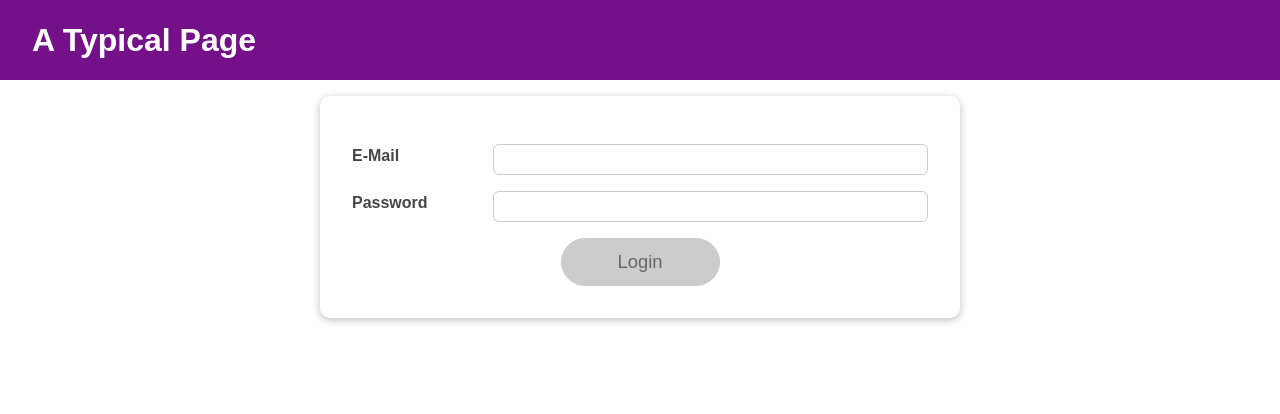
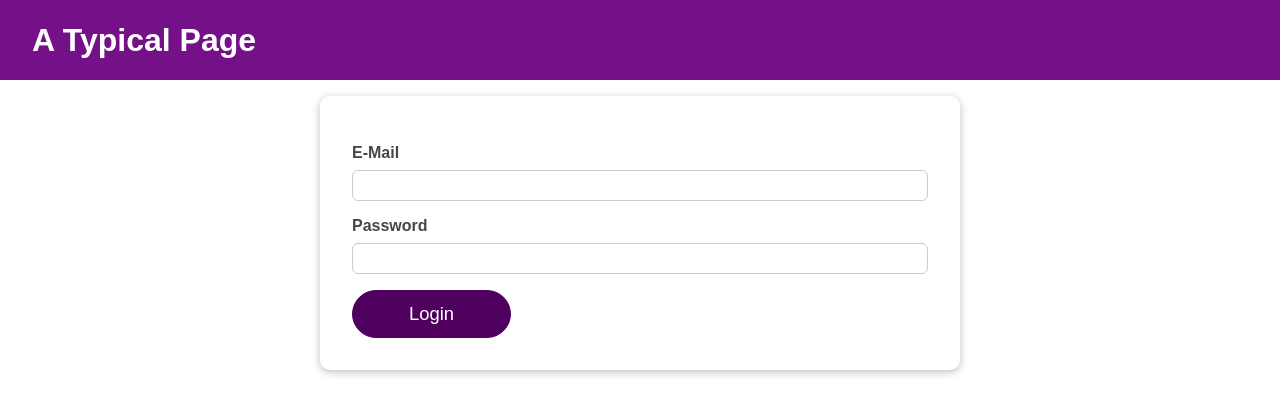
Before and after one commit to Masahiro-Kaga/react-try-code, a React (Create React App) app: page / in a window 1280 px wide. Shown: the top 414 px of the page. Built offline with nearby package versions, Linux system fonts and the light colour scheme.

Commit message:
127_refactoring (create new Input UI component)

```diff
--- a/src/components/Login/Login.js
+++ b/src/components/Login/Login.js
@@ -1,28 +1,29 @@
-import React, { useState, useEffect, useReducer, useContext } from 'react';
+import React, { useState, useEffect, useReducer, useContext } from "react";
 
-import Card from '../UI/Card/Card';
-import classes from './Login.module.css';
-import Button from '../UI/Button/Button';
-import AuthContext from '../../store/auth-context';
+import Card from "../UI/Card/Card";
+import classes from "./Login.module.css";
+import Button from "../UI/Button/Button";
+import AuthContext from "../../store/auth-context";
+import Input from "../UI/Input/Input";
 
 const emailReducer = (state, action) => {
-  if (action.type === 'USER_INPUT') {
-    return { value: action.val, isValid: action.val.includes('@') };
+  if (action.type === "USER_INPUT") {
+    return { value: action.val, isValid: action.val.includes("@") };
   }
-  if (action.type === 'INPUT_BLUR') {
-    return { value: state.value, isValid: state.value.includes('@') };
+  if (action.type === "INPUT_BLUR") {
+    return { value: state.value, isValid: state.value.includes("@") };
   }
-  return { value: '', isValid: false };
+  return { value: "", isValid: false };
 };
 
 const passwordReducer = (state, action) => {
-  if (action.type === 'USER_INPUT') {
+  if (action.type === "USER_INPUT") {
     return { value: action.val, isValid: action.val.trim().length > 6 };
   }
-  if (action.type === 'INPUT_BLUR') {
+  if (action.type === "INPUT_BLUR") {
     return { value: state.value, isValid: state.value.trim().length > 6 };
   }
-  return { value: '', isValid: false };
+  return { value: "", isValid: false };
 };
 
 const Login = (props) => {
@@ -33,21 +34,21 @@
   const [formIsValid, setFormIsValid] = useState(false);
 
   const [emailState, dispatchEmail] = useReducer(emailReducer, {
-    value: '',
+    value: "",
     isValid: null,
   });
   const [passwordState, dispatchPassword] = useReducer(passwordReducer, {
-    value: '',
+    value: "",
     isValid: null,
   });
 
   const authCtx = useContext(AuthContext);
 
   useEffect(() => {
-    console.log('EFFECT RUNNING');
+    console.log("EFFECT RUNNING");
 
     return () => {
-      console.log('EFFECT CLEANUP');
+      console.log("EFFECT CLEANUP");
     };
   }, []);
 
@@ -56,18 +57,18 @@
 
   useEffect(() => {
     const identifier = setTimeout(() => {
-      console.log('Checking form validity!');
+      console.log("Checking form validity!");
       setFormIsValid(emailIsValid && passwordIsValid);
     }, 500);
 
     return () => {
-      console.log('CLEANUP');
+      console.log("CLEANUP");
       clearTimeout(identifier);
     };
   }, [emailIsValid, passwordIsValid]);
 
   const emailChangeHandler = (event) => {
-    dispatchEmail({ type: 'USER_INPUT', val: event.target.value });
+    dispatchEmail({ type: "USER_INPUT", val: event.target.value });
 
     // setFormIsValid(
     //   event.target.value.includes('@') && passwordState.isValid
@@ -75,17 +76,17 @@
   };
 
   const passwordChangeHandler = (event) => {
-    dispatchPassword({ type: 'USER_INPUT', val: event.target.value });
+    dispatchPassword({ type: "USER_INPUT", val: event.target.value });
 
     // setFormIsValid(emailState.isValid && event.target.value.trim().length > 6);
   };
 
   const validateEmailHandler = () => {
-    dispatchEmail({ type: 'INPUT_BLUR' });
+    dispatchEmail({ type: "INPUT_BLUR" });
   };
 
   const validatePasswordHandler = () => {
-    dispatchPassword({ type: 'INPUT_BLUR' });
+    dispatchPassword({ type: "INPUT_BLUR" });
   };
 
   const submitHandler = (event) => {
@@ -96,36 +97,26 @@
   return (
     <Card className={classes.login}>
       <form onSubmit={submitHandler}>
-        <div
-          className={`${classes.control} ${
-            emailState.isValid === false ? classes.invalid : ''
-          }`}
-        >
-          <label htmlFor="email">E-Mail</label>
-          <input
+        <Input
+          id="email"
+          label="E-Mail"
           type="email"
-            id="email"
+          isValid={emailIsValid}
           value={emailState.value}
           onChange={emailChangeHandler}
           onBlur={validateEmailHandler}
         />
-        </div>
-        <div
-          className={`${classes.control} ${
-            passwordState.isValid === false ? classes.invalid : ''
-          }`}
-        >
-          <label htmlFor="password">Password</label>
-          <input
+        <Input
+          id="password"
+          label="Password"
           type="password"
-            id="password"
+          isValid={passwordIsValid}
           value={passwordState.value}
           onChange={passwordChangeHandler}
           onBlur={validatePasswordHandler}
         />
-        </div>
         <div className={classes.actions}>
-          <Button type="submit" className={classes.btn} disabled={!formIsValid}>
+          <Button type="submit" className={classes.btn}>
             Login
           </Button>
         </div>
--- a/src/components/Login/Login.module.css
+++ b/src/components/Login/Login.module.css
@@ -3,48 +3,6 @@
   max-width: 40rem;
   margin: 2rem auto;
   padding: 2rem;
-}
-
-.control {
-  margin: 1rem 0;
-  display: flex;
-  align-items: stretch;
-  flex-direction: column;
-}
-
-.control label,
-.control input {
-  display: block;
-}
-
-.control label {
-  font-weight: bold;
-  flex: 1;
-  color: #464646;
-  margin-bottom: 0.5rem;
-}
-
-.control input {
-  flex: 3;
-  font: inherit;
-  padding: 0.35rem 0.35rem;
-  border-radius: 6px;
-  border: 1px solid #ccc;
-}
-
-.control input:focus {
-  outline: none;
-  border-color: #4f005f;
-  background: #f6dbfc;
-}
-
-.control.invalid input {
-  border-color: red;
-  background: #fbdada;
-}
-
-.actions {
-  text-align: center;
 }
 
 @media (min-width: 768px) {
--- /dev/null
+++ b/src/components/UI/Input/Input.js
@@ -0,0 +1,24 @@
+import React from "react";
+
+import classes from "./Input.module.css";
+
+const Input = (props) => {
+  return (
+    <div
+      className={`${classes.control} ${
+        props.isValid === false ? classes.invalid : ""
+      }`}
+    >
+      <label htmlFor={props.id}>{props.label}</label>
+      <input
+        type={props.type}
+        id={props.id}
+        value={props.value}
+        onChange={props.onChange}
+        onBlur={props.onBlur}
+      />
+    </div>
+  );
+};
+
+export default Input;
--- /dev/null
+++ b/src/components/UI/Input/Input.module.css
@@ -0,0 +1,41 @@
+.control {
+    margin: 1rem 0;
+    display: flex;
+    align-items: stretch;
+    flex-direction: column;
+  }
+
+  .control label,
+  .control input {
+    display: block;
+  }
+
+  .control label {
+    font-weight: bold;
+    flex: 1;
+    color: #464646;
+    margin-bottom: 0.5rem;
+  }
+
+  .control input {
+    flex: 3;
+    font: inherit;
+    padding: 0.35rem 0.35rem;
+    border-radius: 6px;
+    border: 1px solid #ccc;
+  }
+
+  .control input:focus {
+    outline: none;
+    border-color: #4f005f;
+    background: #f6dbfc;
+  }
+
+  .control.invalid input {
+    border-color: red;
+    background: #fbdada;
+  }
+
+  .actions {
+    text-align: center;
+  }
```
Lines whose indentation alone changed are shown as unchanged.
